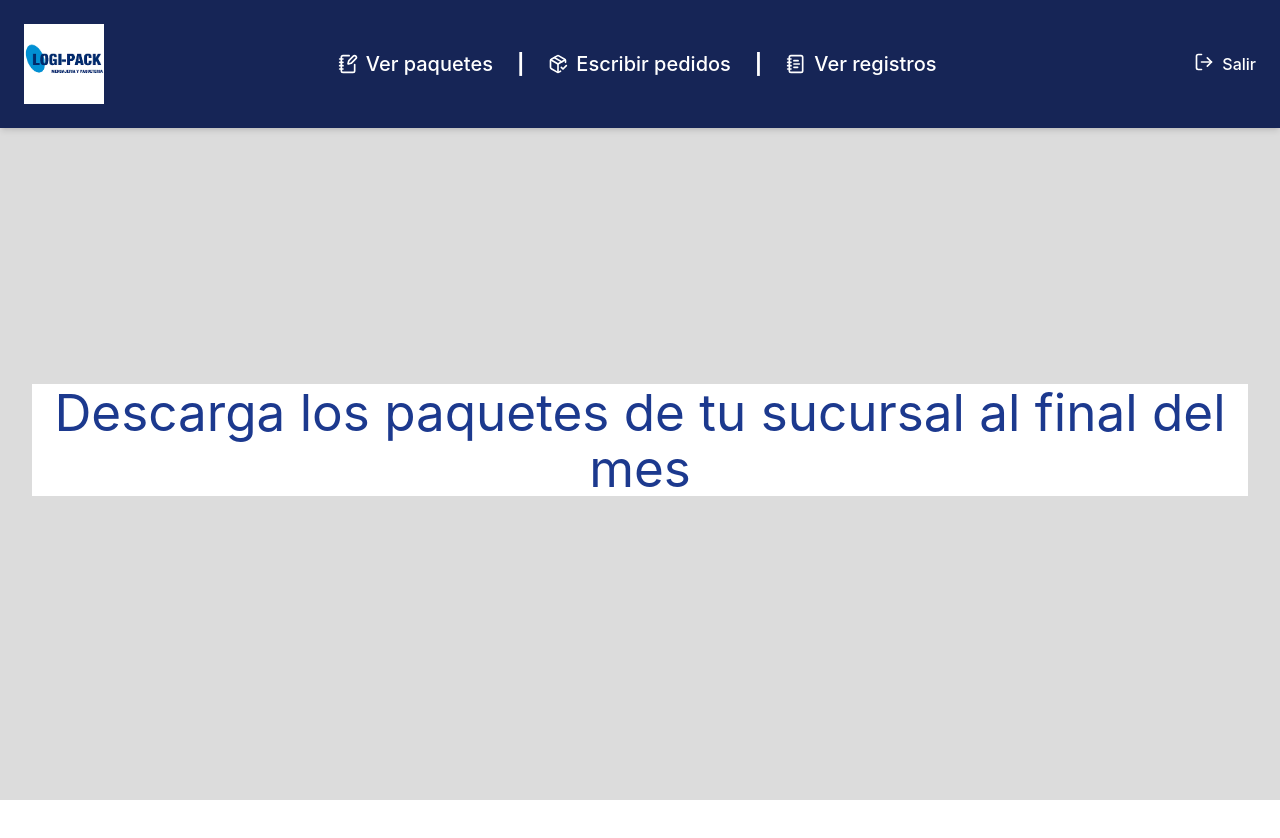
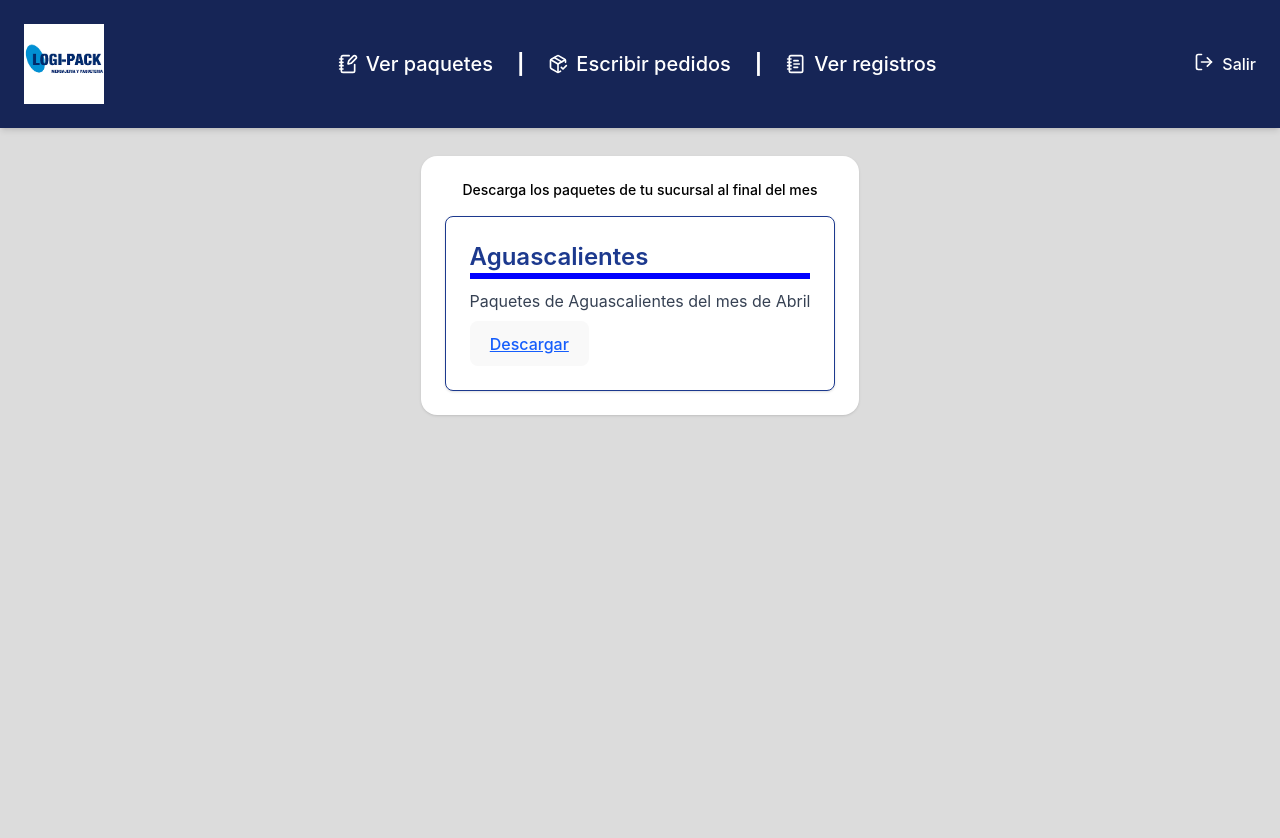
Before and after one commit to AndresBreceda/Sistema-de-paqueteria, a React (Vite) app: page /Registros in a window 1280 px wide. Shown: the top 838 px of the page. Before the commit the page ends 800 px from the top, so only its background shows below. Built offline with nearby package versions, Linux system fonts and the light colour scheme.

Commit message:
Registro page in process

```diff
--- a/package.json
+++ b/package.json
@@ -16,6 +16,7 @@
     "@tailwindcss/vite": "^4.0.5",
     "@tanstack/react-query": "^5.66.7",
     "@tanstack/react-query-devtools": "^5.66.7",
+    "jspdf": "^3.0.1",
     "lucide-react": "^0.475.0",
     "react": "^19.0.0",
     "react-dom": "^19.0.0",
--- /dev/null
+++ b/src/Components/Ciudad_registro/CiudadComponente.tsx
@@ -0,0 +1,33 @@
+import { jsPDF } from "jspdf";
+import Divider from "@mui/material/Divider";
+
+interface ComponenteCiudadProps {
+  ciudad: string;
+  mes: string;
+}
+
+const ComponenteCiudad: React.FC<ComponenteCiudadProps> = ({ ciudad, mes }) => {
+
+  const handleDescargarPDF = () => {
+    const doc = new jsPDF();
+    // Si quieres agregar algo, puedes usar: doc.text("Texto", x, y);
+    doc.save(`Paquetes_${ciudad}_${mes}.pdf`);
+  };
+
+  return (
+    <div className="w-full p-6 rounded-lg text-left border border-blue-900 bg-white shadow">
+      <h2 className="text-blue-900 text-2xl font-semibold">{ciudad}</h2>
+      <span id={ciudad}></span>
+      <Divider sx={{ borderWidth: 3, borderColor: "blue", marginBottom: "10px" }} />
+      <p className="text-gray-700">Paquetes de {ciudad} del mes de {mes}</p>
+      <button
+        onClick={handleDescargarPDF}
+        className="text-blue-600 underline mt-2 inline-block cursor-pointer"
+      >
+        Descargar
+      </button>
+    </div>
+  );
+};
+
+export default ComponenteCiudad;
--- /dev/null
+++ b/src/Components/Ciudad_registro/index.ts
@@ -0,0 +1 @@
+export {default as CiudadComponente} from "./CiudadComponente"
--- a/src/pages/Paquetes/Paquetes.tsx
+++ b/src/pages/Paquetes/Paquetes.tsx
@@ -57,7 +57,7 @@ export default function Paquetes() {
         {ultimosDiez.length === 0 && (
           <div className="flex justify-center items-center col-span-full">
             <div className="text-lg text-blue-900 rounded-lg">
-              ...No hay paquetes...
+              No hay paquetes
             </div>
           </div>
         )}
--- a/src/pages/Registros/Registros.tsx
+++ b/src/pages/Registros/Registros.tsx
@@ -1,12 +1,19 @@
+import CiudadComponente from "../../Components/Ciudad_registro/CiudadComponente";
 import { Header } from "../../Components/Header";
 
-export default function Registros(){
-    return(
-        <div>
-            <Header/>
+export default function Registros() {
+    return (
+        <div className="min-h-screen flex flex-col">
+            <Header />
 
-            <div className="mt-20 w-full bg-white ">
-                <h1 className="text-lg text-blue-900">Descarga los paquetes de tu sucursal al final del mes</h1>
+            {/* Esto crea un espacio debajo del header fijo */}
+            <div className="mt-[100px] flex-1 flex justify-center items-start p-6">
+                <div className="w-full max-w-4xl bg-white rounded-2xl shadow p-6">
+                    <h2 className="text-sm text-black font-medium mb-4">
+                        Descarga los paquetes de tu sucursal al final del mes
+                    </h2>
+                    <CiudadComponente ciudad={"Aguascalientes"} mes={"Abril"} />
+                </div>
             </div>
         </div>
     );
--- a/src/pages/TodosLosPaquetes/TodosLosPaquetes.tsx
+++ b/src/pages/TodosLosPaquetes/TodosLosPaquetes.tsx
@@ -17,6 +17,21 @@ export default function TodosLosPaquetes() {
 
   const ciudadesConPaquetes = [...new Set(data.map((p: any) => p.ciudad_destino))];
 
+  // Si no hay paquetes, mostrar un mensaje
+  if (ciudadesConPaquetes.length === 0) {
+    return (
+      <div className="flex">
+        <Header />
+
+          <div className="mb-15 border-2 border-blue-300 p-6 rounded-lg bg-white shadow-md hover:shadow-lg transition-all duration-300 ease-in-">
+            <h2 className="text-left text-blue-900 text-2xl mb-5">No hay paquetes</h2>
+            <p>Crea un paquete</p><a href="/Formulario" className="text-blue-600 underline mt-2 inline-block cursor-pointer">aqui</a>
+          </div>
+      </div>
+
+      );
+  }
+
   return (
     <div>
       <Header />
@@ -25,14 +40,6 @@ export default function TodosLosPaquetes() {
         {ciudadesConPaquetes.map((ciudad: any) => {
           const paquetesFiltrados = data.filter((p: any) => p.ciudad_destino === ciudad);
 
-          // Si no hay paquetes, mostrar un mensaje
-          if (paquetesFiltrados.length === 0) {
-            return (
-              <div key={ciudad} className="mb-15 border-2 border-blue-300 p-6 rounded-lg bg-white shadow-md hover:shadow-lg transition-all duration-300 ease-in-">
-                <p className="text-center text-blue-900">No hay paquetes para la ciudad de {ciudad}</p>
-              </div>
-            );
-          }
 
           return (
             <div
```
Also changed, not shown: 12 other files (tests, documents, lock files or other folders).
